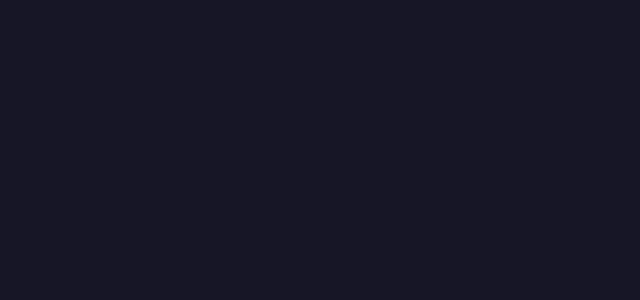
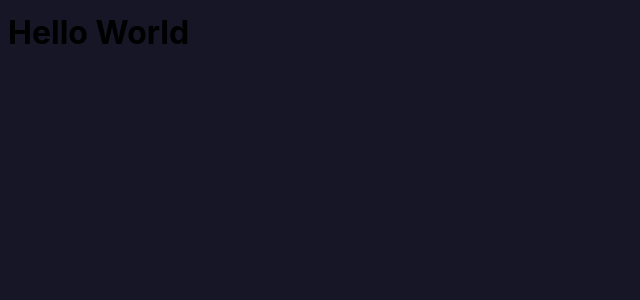
Before and after one commit to VladeanClaudiu/danu-react-web-challenge, a React (Vite) app in the folder danu-react-web-app/: page / in a window 1280 px wide. Both pictures are taken after a click on the button "Login". Shown: the top 300 px of the page, without its empty margins (0-640 px from the left). Built offline with nearby package versions, Linux system fonts and the light colour scheme.

Commit message:
created dashboard component

```diff
--- a/danu-react-web-app/src/App.jsx
+++ b/danu-react-web-app/src/App.jsx
@@ -5,19 +5,27 @@ import LoginPage from './components/LoginPage'
 function App() {
   const [loggedIn, setLoggedIn] = useState(false)
 
+  //dummy login-function used to simulate login
   function loginFunction(){
     console.log("loggin in")
     setTimeout(()=>{
       setLoggedIn(prevValue => !prevValue)
       console.log("logged in")
     },1000)
+  }
 
+  //main application function
+  function DanuDashboard() {
+    return(
+      <h1>Hello World</h1>
+    )
   }
+
   return (
     <div className="App">
       {!loggedIn ? <LoginPage
                         login={loginFunction}/>
-      : console.log("logged in")}
+      : <DanuDashboard/>}
     </div>
   )
 }
--- a/danu-react-web-app/src/components/LoginPage.jsx
+++ b/danu-react-web-app/src/components/LoginPage.jsx
@@ -3,7 +3,7 @@ function LoginPage(props) {
     const {login} = props;
     return (
         <div className="login-page">
-            <img src="./public/danu.svg"/>
+            <img src="./danu.svg"/>
             <h1>Login Page</h1>
             <button onClick={login}>Login</button>
         </div>
```
